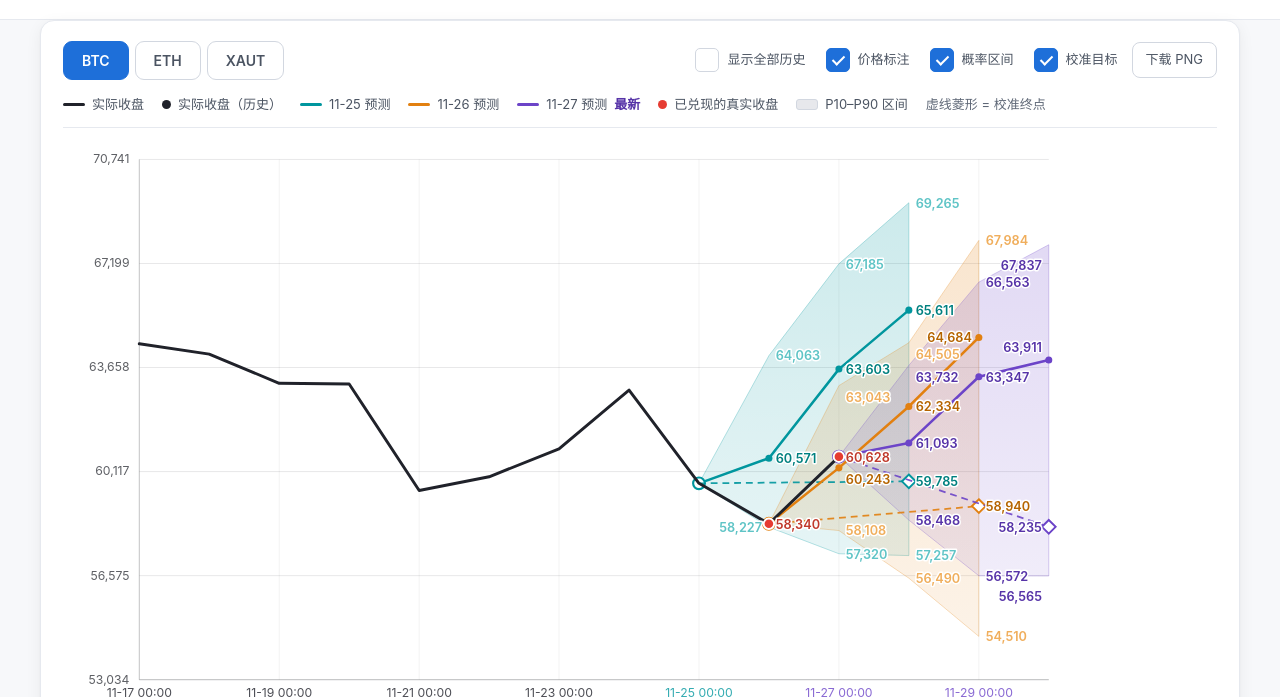
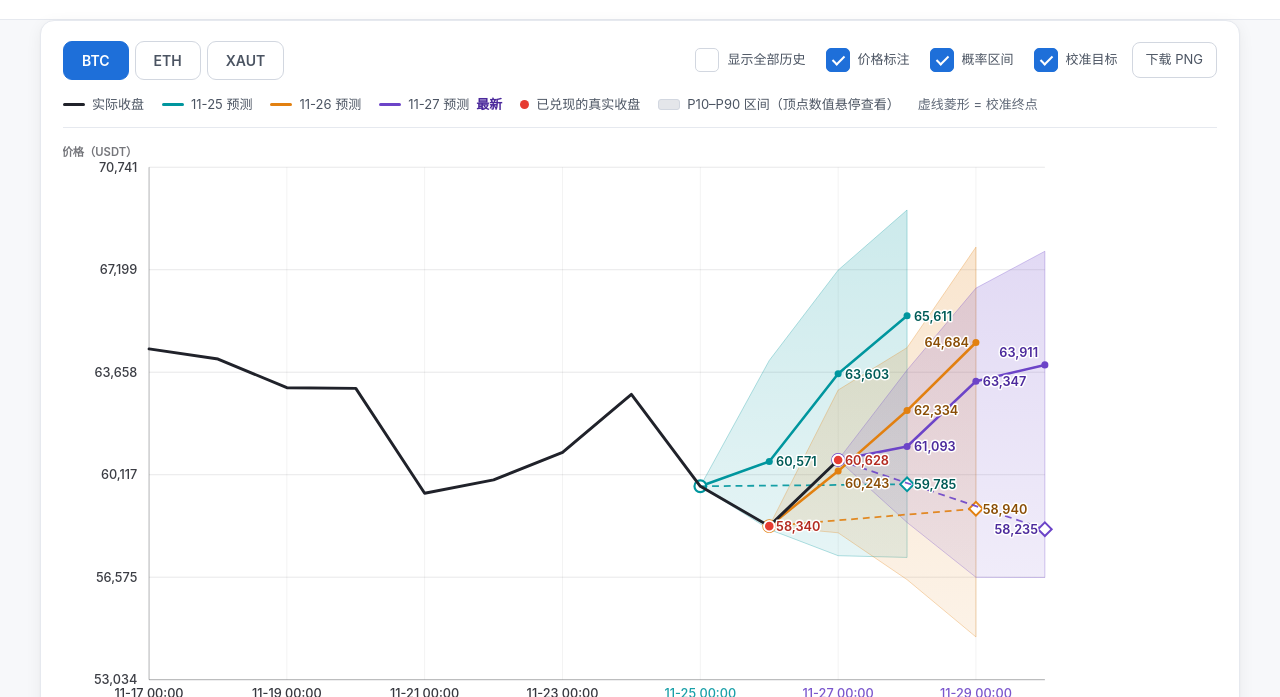
Before and after one commit to UnicornLee/kronos-rolling-forecast, a plain HTML site: page index.html in a window 1280 px wide. Shown: the part 103-800 px from the top of the page. Drawn offline with Linux system fonts and the light colour scheme.

Commit message:
feat(chart): 带顶点改悬停显示；Y轴刻度加亮加大；深浅色主题自适应实际收盘与坐标色

```diff
--- a/assets/chart.js
+++ b/assets/chart.js
@@ -1,24 +1,65 @@
 /* Kronos 滚动预测图表引擎 —— 纯 SVG，无依赖
  *
- * 关键规则（与需求一致）：
+ * 规则：
  *   1. 每次预测一个颜色，3 色循环 —— 第 4 次预测用回第 1 次的颜色。
- *   2. P50 折线上的每个点、校准虚线的终点菱形、P10/P90 阴影带的每个顶点，都直接标价格；
- *      标注颜色 = 该次预测的颜色。
- *   3. X 轴刻度颜色跟随"覆盖该日的最新一次预测"，Y 轴跟随实际收盘色。
+ *   2. P50 折线上的每个点、校准虚线终点菱形，直接标价格，颜色 = 该次预测的颜色。
+ *   3. P10/P90 阴影带的顶点默认不写字（太挤），鼠标放上去才显示 —— 输出 data-* 交给 app.js。
+ *   4. 自动跟随浅色 / 深色主题：深色底上用浅色画实际收盘与坐标，避免糊成一片。
  */
 (function (global) {
   'use strict';
 
-  // 3 色循环：青绿 / 琥珀橙 / 紫罗兰（与截图方案一致，色相拉开）
+  // 3 色循环：青绿 / 琥珀橙 / 紫罗兰（色相拉得够开）
+  // line   = 浅色底用；lineDark = 深色底用（提亮一档，否则紫罗兰在深底上发黑）
   var PALETTE = [
-    { line: '#00969E', text: '#00807F', light: '#5FC4C6', name: '青绿' },
-    { line: '#E28010', text: '#B56400', light: '#F0AE5C', name: '琥珀橙' },
-    { line: '#6C44C8', text: '#5734A8', light: '#A487E0', name: '紫罗兰' }
+    { line: '#00969E', lineDark: '#33BCC2', text: '#005B57', textDark: '#5AD8DE', name: '青绿' },
+    { line: '#E28010', lineDark: '#F09A2C', text: '#8A4E06', textDark: '#F7B457', name: '琥珀橙' },
+    { line: '#6C44C8', lineDark: '#9273EC', text: '#4C2A9C', textDark: '#B4A0F8', name: '紫罗兰' }
   ];
-  var ACTUAL = '#20222A';
+
+  var THEMES = {
+    light: {
+      dark: false, bg: '#FFFFFF',
+      actual: '#20222A',          // 实际收盘线 / 价格刻度
+      axis: 'rgba(32,34,42,.30)',
+      tickOp: .88,
+      labelStroke: '#FFFFFF',     // 标价文字的描边色 = 卡片底色
+      realized: '#E63C32',
+      realizedText: '#B32A20',
+      bandOp: .20
+    },
+    dark: {
+      dark: true, bg: '#141920',
+      actual: '#E9EDF4',
+      axis: 'rgba(233,237,244,.36)',
+      tickOp: .96,
+      labelStroke: '#141920',
+      realized: '#FF6F61',
+      realizedText: '#FFA096',
+      bandOp: .24
+    }
+  };
 
   var FS = 13;          // 标价字号
-  var TICK_FS = 12.5;   // 坐标刻度字号
+  var TICK_FS = 13;     // 坐标刻度字号
+
+  function theme(force) {
+    if (force === 'light') return THEMES.light;
+    if (force === 'dark') return THEMES.dark;
+    if (force && typeof force === 'object') return force;
+    var dark = !!(global.matchMedia && global.matchMedia('(prefers-color-scheme: dark)').matches);
+    return dark ? THEMES.dark : THEMES.light;
+  }
+
+  function runColor(slot, T) {
+    var p = PALETTE[slot % PALETTE.length];
+    return {
+      line: T.dark ? p.lineDark : p.line,
+      text: T.dark ? p.textDark : p.text,
+      name: p.name,
+      slot: slot % PALETTE.length
+    };
+  }
 
   function esc(s) {
     return String(s).replace(/[&<>"]/g, function (c) {
@@ -28,9 +69,7 @@
 
   function fmtPrice(v) {
     if (v == null || isNaN(v)) return '—';
-    if (Math.abs(v) >= 1000) {
-      return Math.round(v).toLocaleString('en-US');
-    }
+    if (Math.abs(v) >= 1000) return Math.round(v).toLocaleString('en-US');
     return v.toFixed(2);
   }
 
@@ -45,7 +84,6 @@
   }
 
   function parseDate(s) {
-    // "2026-11-27 00:00:00" -> Date（当作本地时间，仅用于排序与插值）
     var m = /^(\d{4})-(\d{2})-(\d{2})[ T](\d{2}):(\d{2})/.exec(s);
     if (!m) return new Date(s);
     return new Date(+m[1], +m[2] - 1, +m[3], +m[4], +m[5]);
@@ -62,9 +100,9 @@
 
   /* ---------------- 图例 ---------------- */
   function renderLegend(host, runs, opts) {
+    var T = theme();
     var html = '';
-    html += '<span class="item"><span class="swatch" style="background:' + ACTUAL + '"></span>实际收盘</span>';
-    html += '<span class="item"><span class="dot" style="background:' + ACTUAL + '"></span>实际收盘（历史）</span>';
+    html += '<span class="item"><span class="swatch" style="background:' + T.actual + '"></span>实际收盘</span>';
 
     runs.forEach(function (r) {
       var c = r.color;
@@ -73,9 +111,10 @@
         (r.isLatest ? ' <b style="color:' + c.text + '">最新</b>' : '') + '</span>';
     });
 
-    html += '<span class="item"><span class="dot" style="background:#E63C32"></span>已兑现的真实收盘</span>';
+    html += '<span class="item"><span class="dot" style="background:' + T.realized + '"></span>已兑现的真实收盘</span>';
     if (opts.showBand) {
-      html += '<span class="item"><span class="band" style="background:rgba(120,130,150,.18)"></span>P10–P90 区间</span>';
+      html += '<span class="item"><span class="band" style="background:rgba(120,130,150,.20)"></span>' +
+        'P10–P90 区间（顶点数值悬停查看）</span>';
     }
     if (opts.showCal) {
       html += '<span class="item" style="color:var(--text-3)">虚线菱形 = 校准终点</span>';
@@ -85,34 +124,30 @@
 
   /* ---------------- 主渲染 ---------------- */
   function render(svg, symData, opts) {
+    opts = opts || {};
+    var T = opts.themeForce ? theme(opts.themeForce) : theme();
+
     var W = 1180, H = 620;
-    var PAD_L = 78, PAD_R = 172, PAD_T = 26, PAD_B = 62;
+    var PAD_L = 88, PAD_R = 176, PAD_T = 34, PAD_B = 62;
     var pw = W - PAD_L - PAD_R;
     var ph = H - PAD_T - PAD_B;
 
-    // 只画最近 N 次（默认 3），勾"显示全部"则全画
     var runs = symData.runs.slice();
     var visible = opts.showAll ? runs : runs.slice(-3);
     if (!visible.length) {
-      svg.innerHTML = '<text x="20" y="40" font-size="14" fill="#8b93a3">还没有预测数据</text>';
+      svg.innerHTML = '<text x="20" y="40" font-size="14" fill="' + T.actual + '">还没有预测数据</text>';
       svg.setAttribute('viewBox', '0 0 600 120');
       return { runs: [] };
     }
 
-    // 颜色：按"时间顺序的序号"取模 3 —— 第 4 次预测回到第 1 次的颜色
-    // 序号用 run.index（1 起），这样即使只显示后 3 次，颜色也稳定不变
+    // 颜色：按时间顺序的序号取模 3 —— 第 4 次预测回到第 1 次的颜色
     var allSorted = runs.slice().sort(function (a, b) { return a.index - b.index; });
-    allSorted.forEach(function (r, i) {
-      r.color = PALETTE[i % PALETTE.length];
-      r.colorSlot = i % PALETTE.length;
-    });
+    allSorted.forEach(function (r, i) { r.color = runColor(i, T); });
     var latestIndex = allSorted[allSorted.length - 1].index;
     visible.forEach(function (r) { r.isLatest = (r.index === latestIndex); });
 
     // 实际收盘
     var actual = symData.actual.map(function (p) { return [parseDate(p[0]), p[1]]; });
-    var actMap = {};
-    actual.forEach(function (p) { actMap[p[0].getTime()] = p[1]; });
 
     // 时间范围
     var firstAnchor = parseDate(visible[0].anchor);
@@ -144,33 +179,35 @@
     function Y(v) { return PAD_T + (ymax - v) / (ymax - ymin) * ph; }
 
     var out = [];
-    out.push('<svg xmlns="http://www.w3.org/2000/svg" viewBox="0 0 ' + W + ' ' + H + '" ' +
-      'font-family="-apple-system,BlinkMacSystemFont,Segoe UI,PingFang SC,Microsoft YaHei,sans-serif" ' +
-      'style="display:block;width:100%;height:auto">');
 
-    // defs：每色一个渐变（带内更通透）
+    // defs：每色一个渐变
     out.push('<defs>');
     PALETTE.forEach(function (c, i) {
+      var base = T.dark ? c.lineDark : c.line;
       out.push('<linearGradient id="g' + i + '" x1="0" y1="0" x2="0" y2="1">' +
-        '<stop offset="0%" stop-color="' + c.line + '" stop-opacity=".20"/>' +
-        '<stop offset="100%" stop-color="' + c.line + '" stop-opacity=".10"/></linearGradient>');
+        '<stop offset="0%" stop-color="' + base + '" stop-opacity="' + T.bandOp + '"/>' +
+        '<stop offset="100%" stop-color="' + base + '" stop-opacity="' + (T.bandOp / 2) + '"/></linearGradient>');
     });
     out.push('</defs>');
 
-    // ---- 网格 + Y 轴（价格轴 = 实际收盘色）----
+    // ---- 网格 + Y 轴 ----
     var gy = 5;
     for (var i = 0; i <= gy; i++) {
       var v = ymin + (ymax - ymin) * i / gy;
       var y = Y(v);
       out.push('<line x1="' + PAD_L + '" y1="' + y.toFixed(1) + '" x2="' + (W - PAD_R) +
         '" y2="' + y.toFixed(1) + '" stroke="currentColor" stroke-opacity=".10" stroke-width="1"/>');
-      out.push('<text x="' + (PAD_L - 10) + '" y="' + (y + 4).toFixed(1) + '" text-anchor="end" ' +
-        'font-size="' + TICK_FS + '" fill="' + ACTUAL + '" fill-opacity=".72">' + fmtPriceShort(v) + '</text>');
+      out.push('<text x="' + (PAD_L - 12) + '" y="' + (y + 4.5).toFixed(1) + '" text-anchor="end" ' +
+        'font-size="' + TICK_FS + '" font-weight="500" fill="' + T.actual + '" ' +
+        'fill-opacity="' + T.tickOp + '">' + fmtPriceShort(v) + '</text>');
     }
+    // Y 轴单位
+    out.push('<text x="' + (PAD_L - 12) + '" y="' + (PAD_T - 12) + '" text-anchor="end" ' +
+      'font-size="11.5" font-weight="600" fill="' + T.actual + '" fill-opacity=".62">价格（USDT）</text>');
 
     // ---- X 轴刻度：颜色跟随覆盖该日的最新一次预测 ----
     function ownerColor(t) {
-      var hit = ACTUAL;
+      var hit = T.actual;
       visible.forEach(function (r) {
         var a = parseDate(r.anchor).getTime();
         var b = parseDate(r.dates[r.dates.length - 1]).getTime();
@@ -189,26 +226,26 @@
       if (x < PAD_L - 1 || x > W - PAD_R + 1) continue;
       out.push('<line x1="' + x.toFixed(1) + '" y1="' + PAD_T + '" x2="' + x.toFixed(1) +
         '" y2="' + (H - PAD_B) + '" stroke="currentColor" stroke-opacity=".055" stroke-width="1"/>');
-      out.push('<text x="' + x.toFixed(1) + '" y="' + (H - PAD_B + 18) + '" text-anchor="middle" ' +
-        'font-size="' + TICK_FS + '" fill="' + ownerColor(t) + '" fill-opacity=".8">' +
+      out.push('<text x="' + x.toFixed(1) + '" y="' + (H - PAD_B + 19) + '" text-anchor="middle" ' +
+        'font-size="' + TICK_FS + '" font-weight="500" fill="' + ownerColor(t) + '" fill-opacity=".9">' +
         fmtMDHM(dt) + '</text>');
     }
 
-    // 轴下方色条：每次预测覆盖的日期段，同色
+    // 轴下方色条
     visible.forEach(function (r) {
       var x1 = X(parseDate(r.anchor).getTime());
       var x2 = X(parseDate(r.dates[r.dates.length - 1]).getTime());
-      out.push('<rect x="' + x1.toFixed(1) + '" y="' + (H - PAD_B + 25) + '" ' +
+      out.push('<rect x="' + x1.toFixed(1) + '" y="' + (H - PAD_B + 27) + '" ' +
         'width="' + Math.max(1, x2 - x1).toFixed(1) + '" height="4" rx="2" fill="' + r.color.line + '"/>');
     });
 
     // 轴线
     out.push('<line x1="' + PAD_L + '" y1="' + (H - PAD_B) + '" x2="' + (W - PAD_R) + '" y2="' +
-      (H - PAD_B) + '" stroke="currentColor" stroke-opacity=".22" stroke-width="1"/>');
+      (H - PAD_B) + '" stroke="' + T.axis + '" stroke-width="1"/>');
     out.push('<line x1="' + PAD_L + '" y1="' + PAD_T + '" x2="' + PAD_L + '" y2="' + (H - PAD_B) +
-      '" stroke="currentColor" stroke-opacity=".22" stroke-width="1"/>');
+      '" stroke="' + T.axis + '" stroke-width="1"/>');
 
-    // ---- 1) 所有阴影带先画（互不遮挡靠透明度）----
+    // ---- 1) 所有阴影带先画 ----
     if (opts.showBand) {
       visible.forEach(function (r) {
         var p90 = r.pretrained.p90, p10 = r.pretrained.p10, ds = r.dates;
@@ -218,36 +255,35 @@
           dn.push(X(parseDate(ds[k]).getTime()) + ',' + Y(p10[k]).toFixed(1));
         }
         out.push('<polygon points="' + up.concat(dn.reverse()).join(' ') +
-          '" fill="url(#g' + r.colorSlot + ')" stroke="' + r.color.line +
-          '" stroke-opacity=".28" stroke-width="1"/>');
+          '" fill="url(#g' + r.color.slot + ')" stroke="' + r.color.line +
+          '" stroke-opacity=".30" stroke-width="1"/>');
       });
     }
 
     // ---- 2) 折线 + 点 + 虚线 + 菱形 ----
-    var labels = [];   // {pri, x, y, text, color, anchor}
+    var labels = [];   // {pri, x, y, text, color}
+    var hits = [];     // 带顶点的悬停热区
 
     visible.forEach(function (r) {
       var c = r.color, ds = r.dates, p50 = r.pretrained.p50;
-      var pts = ds.map(function (s, k) {
-        return [X(parseDate(s).getTime()), Y(p50[k])];
-      });
+      var pts = ds.map(function (s, k) { return [X(parseDate(s).getTime()), Y(p50[k])]; });
 
       out.push('<polyline points="' + pts.map(function (p) {
         return p[0].toFixed(1) + ',' + p[1].toFixed(1);
       }).join(' ') + '" fill="none" stroke="' + c.line + '" stroke-width="2.6" ' +
         'stroke-linejoin="round" stroke-linecap="round"/>');
 
-      // 锚点：空心圈（表示"这里就是当时最新收盘"）
+      // 锚点：空心圈
       var ax = pts[0][0], ay = pts[0][1];
       out.push('<circle cx="' + ax.toFixed(1) + '" cy="' + ay.toFixed(1) + '" r="6" ' +
-        'fill="#fff" stroke="' + c.line + '" stroke-width="2.2"/>');
+        'fill="' + T.bg + '" stroke="' + c.line + '" stroke-width="2.2"/>');
 
-      // 线上每个未来点：实心圆
+      // 未来点：实心圆
       pts.slice(1).forEach(function (p) {
         out.push('<circle cx="' + p[0].toFixed(1) + '" cy="' + p[1].toFixed(1) + '" r="3.6" fill="' + c.line + '"/>');
       });
 
-      // 校准虚线：从锚点到（最后一天, 校准值）
+      // 校准虚线
       if (opts.showCal && r.pretrained.cal != null) {
         var tx = X(parseDate(ds[ds.length - 1]).getTime());
         var ty = Y(r.pretrained.cal);
@@ -259,44 +295,39 @@
           (tx + rr).toFixed(1) + ',' + ty.toFixed(1) + ' ' +
           tx.toFixed(1) + ',' + (ty + rr).toFixed(1) + ' ' +
           (tx - rr).toFixed(1) + ',' + ty.toFixed(1) + '" ' +
-          'fill="#fff" stroke="' + c.line + '" stroke-width="2"/>');
+          'fill="' + T.bg + '" stroke="' + c.line + '" stroke-width="2"/>');
       }
 
       // ---- 收集标签 ----
       if (opts.showLabels) {
         var pri = r.isLatest ? 1 : 3;
-        // 走平段（极差 < 1%）只标首末，避免同一水平线堆满数字
         var fut = pts.slice(1).map(function (p, k) { return { p: p, v: p50[k + 1] }; });
         var vs = fut.map(function (o) { return o.v; });
         var flat = vs.length > 1 && (Math.max.apply(null, vs) - Math.min.apply(null, vs)) /
           (vs.reduce(function (a, b) { return a + b; }, 0) / vs.length) < 0.01;
-        var keep = (!flat || fut.length <= 2) ? fut
-          : [fut[0], fut[fut.length - 1]];
+        var keep = (!flat || fut.length <= 2) ? fut : [fut[0], fut[fut.length - 1]];
 
         keep.forEach(function (o) {
-          labels.push({ pri: pri, x: o.p[0], y: o.p[1], text: fmtPrice(o.v), color: c.text, anchor: 'start' });
+          labels.push({ pri: pri, x: o.p[0], y: o.p[1], text: fmtPrice(o.v), color: c.text });
         });
 
-        // 校准菱形：与折线末端几乎重合（<0.4%）就不重复标
         if (opts.showCal && r.pretrained.cal != null) {
           var endP50 = p50[p50.length - 1];
           if (Math.abs(r.pretrained.cal - endP50) / endP50 > 0.004) {
             var tx2 = X(parseDate(ds[ds.length - 1]).getTime());
-            labels.push({ pri: 2, x: tx2, y: Y(r.pretrained.cal), text: fmtPrice(r.pretrained.cal),
-              color: c.text, anchor: 'start' });
+            labels.push({ pri: 2, x: tx2, y: Y(r.pretrained.cal), text: fmtPrice(r.pretrained.cal), color: c.text });
           }
         }
+      }
 
-        // 带的上下沿顶点：全部日期都标
-        if (opts.showBand) {
-          var bandColor = r.isLatest ? c.text : c.light;
-          for (var k2 = 1; k2 < ds.length; k2++) {
-            var bx = X(parseDate(ds[k2]).getTime());
-            labels.push({ pri: 5, x: bx, y: Y(r.pretrained.p90[k2]),
-              text: fmtPrice(r.pretrained.p90[k2]), color: bandColor, anchor: 'start' });
-            labels.push({ pri: 5, x: bx, y: Y(r.pretrained.p10[k2]),
-              text: fmtPrice(r.pretrained.p10[k2]), color: bandColor, anchor: 'start' });
-          }
+      // ---- 带顶点：不写字，生成悬停热区 ----
+      if (opts.showBand) {
+        for (var k2 = 1; k2 < ds.length; k2++) {
+          var bx = X(parseDate(ds[k2]).getTime());
+          hits.push({ x: bx, y: Y(r.pretrained.p90[k2]), v: r.pretrained.p90[k2],
+            edge: 'p90', date: ds[k2], run: r.id, color: c.line });
+          hits.push({ x: bx, y: Y(r.pretrained.p10[k2]), v: r.pretrained.p10[k2],
+            edge: 'p10', date: ds[k2], run: r.id, color: c.line });
         }
       }
     });
@@ -305,7 +336,7 @@
     if (actShow.length > 1) {
       out.push('<polyline points="' + actShow.map(function (p) {
         return X(p[0].getTime()).toFixed(1) + ',' + Y(p[1]).toFixed(1);
-      }).join(' ') + '" fill="none" stroke="' + ACTUAL + '" stroke-width="3" ' +
+      }).join(' ') + '" fill="none" stroke="' + T.actual + '" stroke-width="3" ' +
         'stroke-linejoin="round" stroke-linecap="round"/>');
     }
 
@@ -317,10 +348,10 @@
         if (seen[t]) return;
         seen[t] = 1;
         var x = X(t), y = Y(z.close);
-        out.push('<circle cx="' + x.toFixed(1) + '" cy="' + y.toFixed(1) + '" r="5.4" fill="#E63C32" ' +
-          'stroke="#fff" stroke-width="2"/>');
+        out.push('<circle cx="' + x.toFixed(1) + '" cy="' + y.toFixed(1) + '" r="5.4" fill="' + T.realized + '" ' +
+          'stroke="' + T.bg + '" stroke-width="2"/>');
         if (opts.showLabels) {
-          labels.push({ pri: 0, x: x, y: y, text: fmtPrice(z.close), color: '#C0392B', anchor: 'start' });
+          labels.push({ pri: 0, x: x, y: y, text: fmtPrice(z.close), color: T.realizedText });
         }
       });
     });
@@ -337,7 +368,7 @@
 
     function fits(b) {
       if (b[0] < PAD_L + 1 || b[2] > W - PAD_R - 2) return false;
-      if (b[1] < PAD_T + 1 || b[3] > H - PAD_B - 1) return false;
+      if (b[1] < PAD_T - 12 || b[3] > H - PAD_B - 1) return false;
       for (var i2 = 0; i2 < placed.length; i2++) {
         var q = placed[i2];
         if (!(b[2] + 2 < q[0] || b[0] > q[2] + 2 || b[3] + 2 < q[1] || b[1] > q[3] + 2)) return false;
@@ -362,7 +393,7 @@
         if (fits(box)) {
           out.push('<text x="' + (L.x + dx).toFixed(1) + '" y="' + (L.y + dy + FS - 1).toFixed(1) + '" ' +
             'font-size="' + FS + '" font-weight="600" fill="' + L.color + '" ' +
-            'stroke="#fff" stroke-width="3" stroke-linejoin="round" paint-order="stroke" ' +
+            'stroke="' + T.labelStroke + '" stroke-width="3" stroke-linejoin="round" ' +
             'style="paint-order:stroke">' + esc(L.text) + '</text>');
           placed.push(box);
           break;
@@ -370,15 +401,23 @@
       }
     });
 
-    // ---- 6) 锚点数值（右上角提示本次锚点）----
-    var latest = visible[visible.length - 1];
-    out.push('</svg>');
+    // ---- 6) 带顶点悬停热区（透明，放最后保证最容易命中）----
+    hits.forEach(function (h) {
+      out.push('<circle class="bandpt" cx="' + h.x.toFixed(1) + '" cy="' + h.y.toFixed(1) + '" ' +
+        'r="8" fill="transparent" pointer-events="all" style="cursor:crosshair" ' +
+        'data-run="' + h.run + '" data-edge="' + h.edge + '" data-date="' + h.date + '" ' +
+        'data-v="' + h.v + '" data-color="' + h.color + '"/>');
+    });
+    // 悬停高亮环（app.js 控制半径）
+    out.push('<circle id="hoverRing" cx="0" cy="0" r="0" fill="none" stroke-width="2.4" pointer-events="none"/>');
 
+    svg.setAttribute('viewBox', '0 0 ' + W + ' ' + H);
+    svg.setAttribute('font-family', '-apple-system,BlinkMacSystemFont,Segoe UI,PingFang SC,Microsoft YaHei,sans-serif');
     svg.innerHTML = out.join('');
-    svg.setAttribute('viewBox', '0 0 ' + W + ' ' + H);
 
     return {
       runs: visible,
+      theme: T,
       geom: { W: W, H: H, PAD_L: PAD_L, PAD_R: PAD_R, PAD_T: PAD_T, PAD_B: PAD_B,
               xmin: xmin, xmax: xmax, ymin: ymin, ymax: ymax, X: X, Y: Y }
     };
@@ -387,6 +426,7 @@
   global.KChart = {
     render: render,
     renderLegend: renderLegend,
+    theme: theme,
     PALETTE: PALETTE,
     fmtPrice: fmtPrice,
     fmtPct: fmtPct,
```
Also changed, not shown: assets/app.js (+56 -9 lines), index.html (+4 -2 lines).
